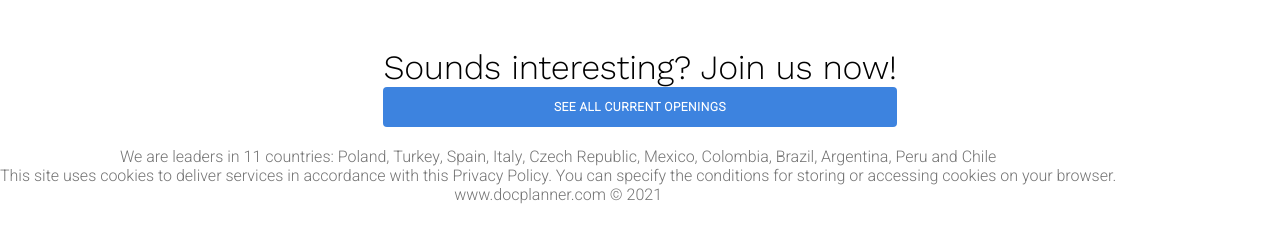
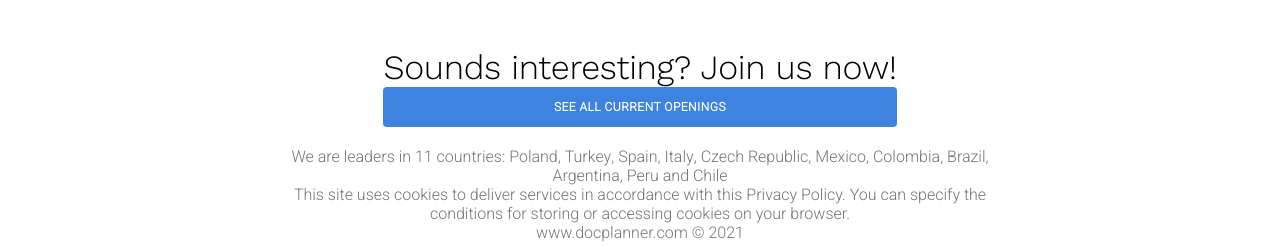
Before and after one commit to Benlabiod/Chk_Pt_CSS_Layout, a plain HTML site: page index.html in a window 1280 px wide. Shown: the part 3135-3382 px from the top of the page. Before the commit the page ends 3339 px from the top, so only its background shows below. Drawn offline with nearby package versions, Linux system fonts and the light colour scheme.

Commit message:
finalfinal

```diff
--- a/css/style.css
+++ b/css/style.css
@@ -463,8 +463,16 @@ option {
 }
 
 .main-footer {
-	height: 50px;
+	height: 100px;
 	width: 100%;
 	display: flex;
+	justify-content: center;
 	text-align: center;
 }
+
+.footerPosition {
+	width: 60%;
+	display: flex;
+	justify-content: center;
+	margin-bottom: 30px;
+}
--- a/index.html
+++ b/index.html
@@ -475,7 +475,8 @@
 
 
   <footer class="main-footer">
-	<div class="section__inner">
+<div class="footerPosition">
+  <div class="section__inner">
 		<p>We are leaders in 11 countries:
 			<a href="https://www.znanylekarz.pl/?__hstc=94104962.e9e6c79bf3bbe3a4e73f1196392f7c91.1622397817522.1622494633884.1622662681431.6&amp;__hssc=94104962.3.1622662681431&amp;__hsfp=3227340898" target="_blank">Poland</a>, <a href="https://www.doktortakvimi.com/?__hstc=94104962.e9e6c79bf3bbe3a4e73f1196392f7c91.1622397817522.1622494633884.1622662681431.6&amp;__hssc=94104962.3.1622662681431&amp;__hsfp=3227340898" target="_blank">Turkey</a>,
 			<a href="https://www.doctoralia.es/?__hstc=94104962.e9e6c79bf3bbe3a4e73f1196392f7c91.1622397817522.1622494633884.1622662681431.6&amp;__hssc=94104962.3.1622662681431&amp;__hsfp=3227340898" target="_blank">Spain</a>,
@@ -492,7 +493,9 @@
 		<p>This site uses cookies to deliver services in accordance with this Privacy Policy. You can specify the conditions for storing or accessing cookies on your browser.</p>
 
 		www.docplanner.com © 2021
-	</div>
+	</div></div>
+
+
 </footer>
     </div>
 
```
